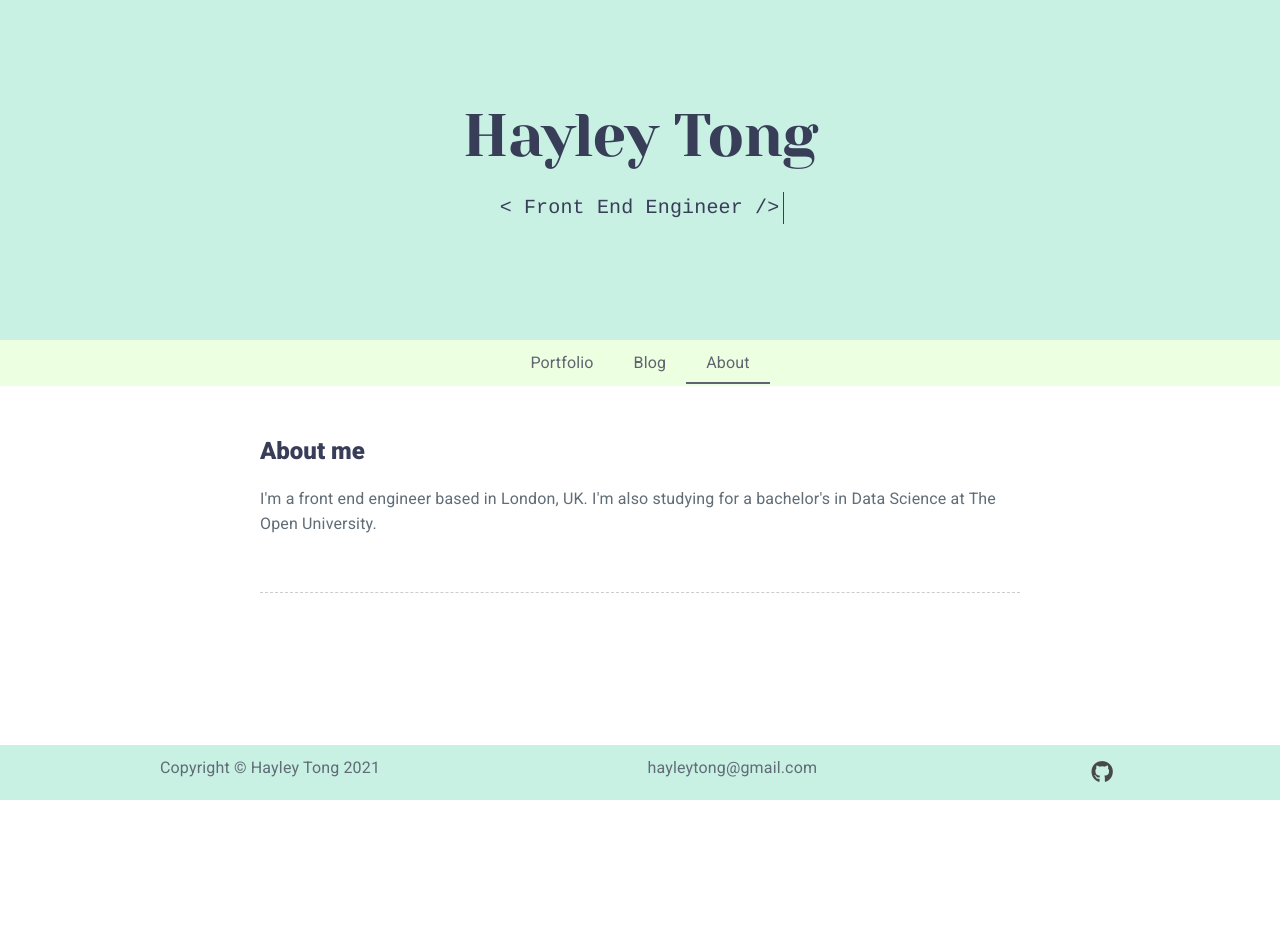
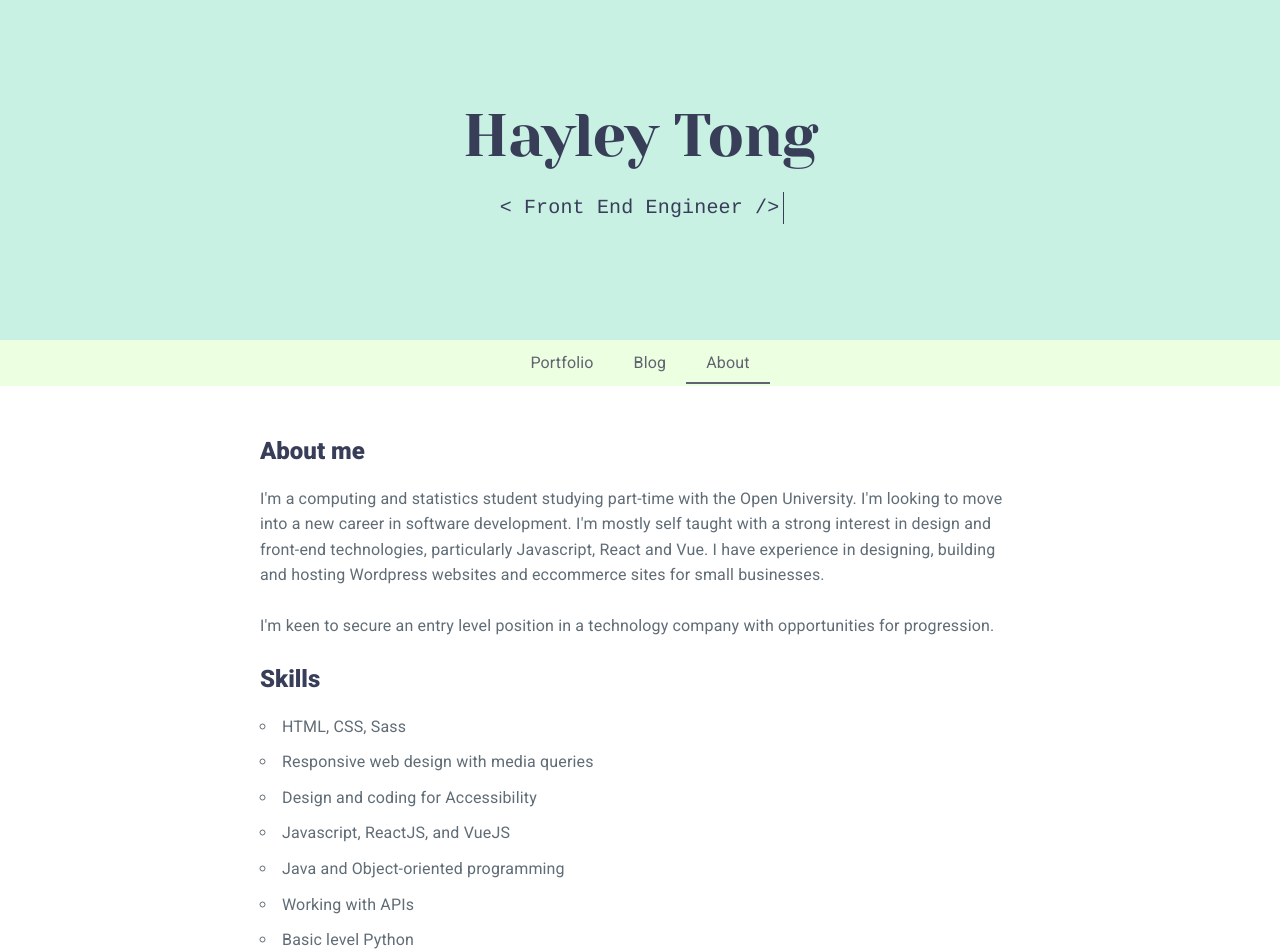
Before and after one commit to hayleyt/hayleyt.github.io, a React (Create React App) app: page /about in a window 1280 px wide. Shown: the top 952 px of the page. Before the commit the page ends 800 px from the top, so only its background shows below. Built offline with nearby package versions, Linux system fonts and the light colour scheme.

Commit message:
updates about me section and fixes github link in footer

```diff
--- a/src/components/About.js
+++ b/src/components/About.js
@@ -6,7 +6,30 @@ function About () {
          <div className="post">
             <h2>About me</h2>
             <p>
-               I'm a front end engineer based in London, UK. I'm also studying for a bachelor's in Data Science at The Open University.
+               I'm a computing and statistics student studying part-time with the Open University.
+               I'm looking to move into a new career in software development. I'm mostly
+               self taught with a strong interest in design and front-end technologies,
+               particularly Javascript, React and Vue. I have experience in designing,
+               building and hosting Wordpress websites and eccommerce sites for small
+               businesses.
+            </p>
+            <p>
+               I'm keen to secure an entry level position in a technology company with
+               opportunities for progression.
+            </p>
+            <h2>Skills</h2>
+            <p>
+               <ul>
+                  <li>HTML, CSS, Sass</li>
+                  <li>Responsive web design with media queries</li>
+                  <li>Design and coding for Accessibility</li>
+                  <li>Javascript, ReactJS, and VueJS</li>
+                  <li>Java and Object-oriented programming</li>
+                  <li>Working with APIs</li>
+                  <li>Basic level Python</li>
+                  <li>Git source control</li>
+                  <li>Adobe Photoshop, and Illustrator</li>
+               </ul>
             </p>
          </div>
       </div>
```
